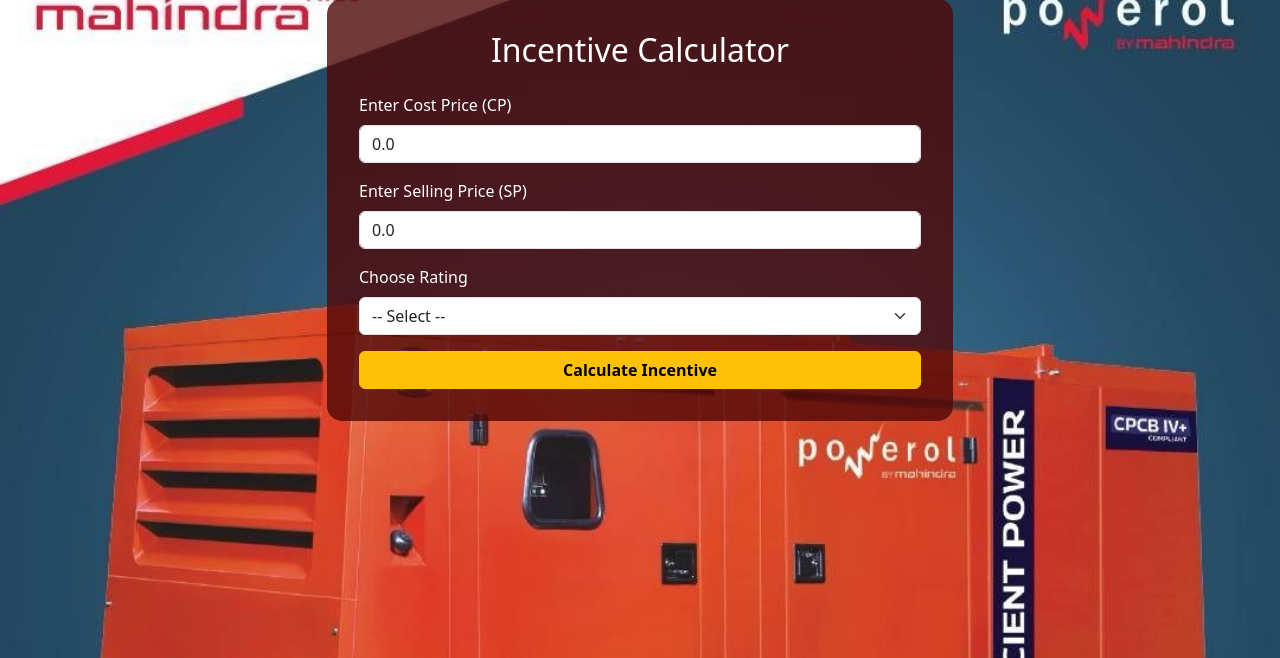
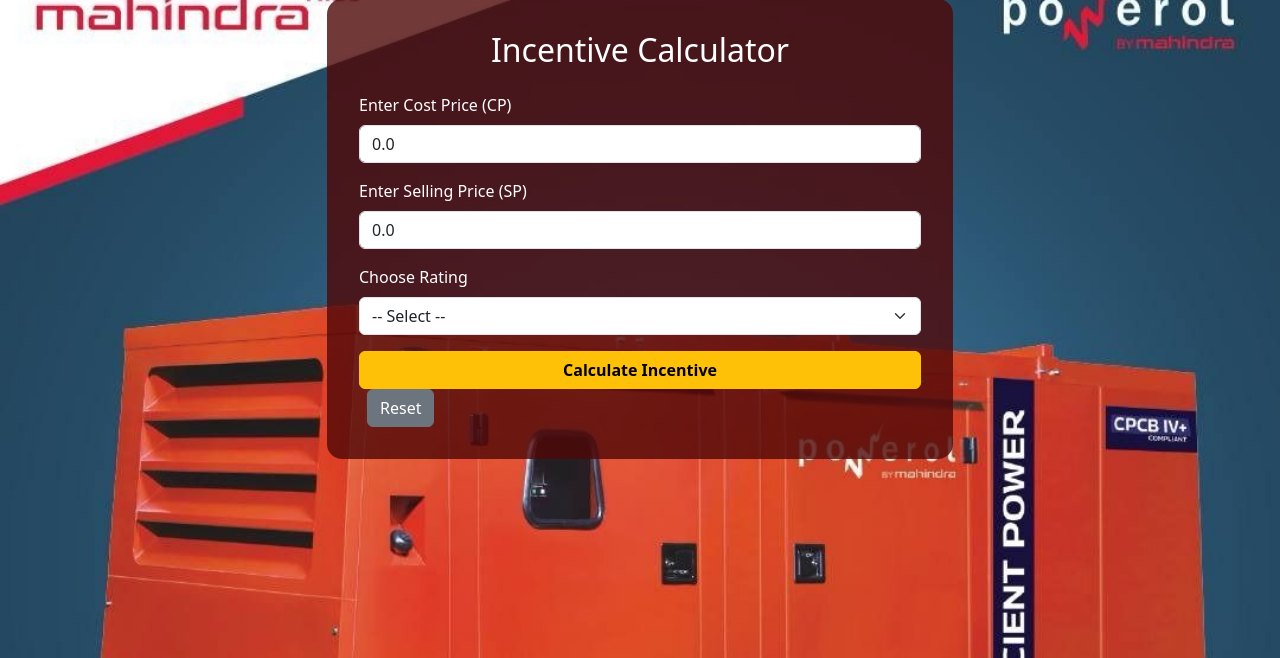
Before and after one commit to premKatyain/mahindraIncentiveApp, a Flask app: page / in a window 1280 px wide. Shown: the part 51-709 px from the top of the page. Run offline with Flask 3, Linux system fonts and the light colour scheme.

Commit message:
updated index.html

```diff
--- a/templates/index.html
+++ b/templates/index.html
@@ -69,6 +69,8 @@
 
 
                 <button type="submit" class="btn btn-warning w-100 fw-bold">Calculate Incentive</button>
+                <!-- RESET BUTTON -->
+                 <a href="/" class="btn btn-secondary ms-2">Reset</a>
 
                 {% if product%}
                     <h3>
@@ -79,6 +81,8 @@
 
                     </h3>
                 {% endif%}
+
+
 
 
             </form>
```
